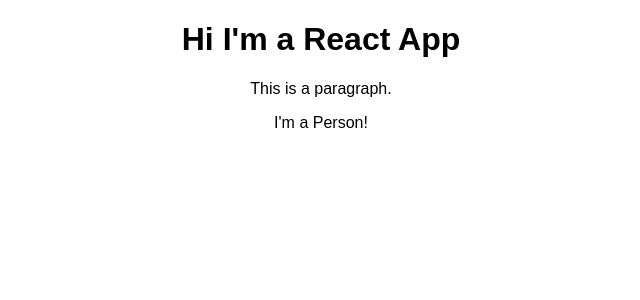
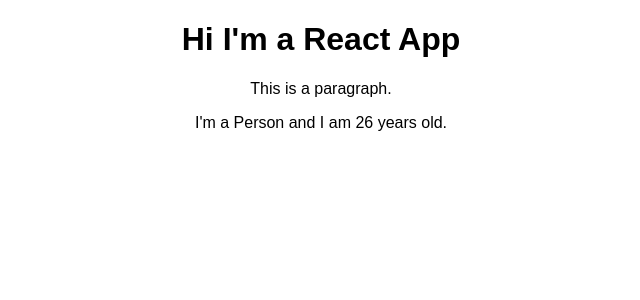
Before and after one commit to D3stros/React-Projects, a React (Create React App) app: page / in a window 1280 px wide. Shown: the top 300 px of the page, without its empty margins (319-959 px from the left). Built offline with nearby package versions, Linux system fonts and the light colour scheme.

Commit message:
Outputting dynamic content

```diff
--- a/src/Person/person.js
+++ b/src/Person/person.js
@@ -1,7 +1,7 @@
 import React from "react";
 
 const person = () => {
-    return <p>I'm a Person!</p>
+    return <p>I'm a Person and I am {Math.floor(Math.random() * 30)} years old.</p>
 }
 
 export default person;
```
